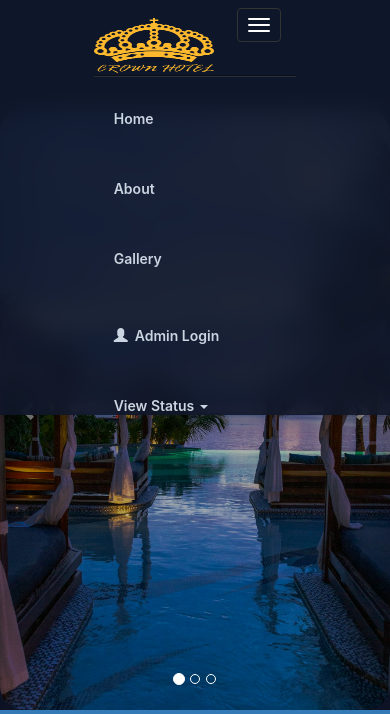
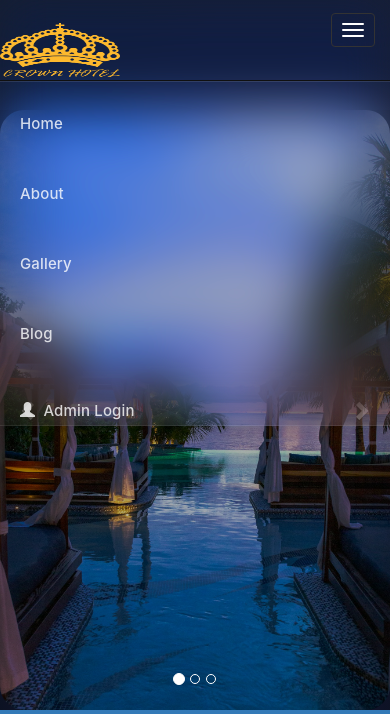
Before and after one commit to Sujal-Manandhar/Hotel-Management-System, a PHP site: page / in a window 390 px wide, after a click that opens the changed part; the page is wider, and only the part inside the window is pictured. Shown: the top 714 px of that part. Run offline with PHP 8.4, Linux system fonts and the light colour scheme; a user stored in the database is signed in; data comes from the database, SQL or seed files in the repository.

Commit message:
Create blog page and implement iPhone-style glassy navbar

```diff
--- a/Menu Bar.php
+++ b/Menu Bar.php
@@ -20,6 +20,7 @@ $eid=$_SESSION['create_account_logged_in'];
         <li><a href="index.php"title="Home">Home</a></li>
         <li><a href="about.php"title="About">About </a></li>
 		    <li><a href="image gallery.php"title="Gallery">Gallery </a></li>
+        <li><a href="blog.php"title="Blog">Blog </a></li>
       </ul>
       <ul class="nav navbar-nav navbar-right">
 
--- a/css/style.css
+++ b/css/style.css
@@ -229,36 +229,42 @@ h1, h2, h3, h4, h5, h6 {
 
 /* Override Bootstrap Navbar */
 .navbar-inverse {
-  background: rgba(15, 23, 42, 0.9) !important;
-  backdrop-filter: blur(12px);
+  background: rgba(255, 255, 255, 0.03) !important;
+  backdrop-filter: blur(25px) saturate(180%);
+  -webkit-backdrop-filter: blur(25px) saturate(180%);
   border: none !important;
-  box-shadow: 0 4px 30px rgba(0, 0, 0, 0.3);
-  transition: all 0.3s ease;
-  min-height: 80px !important;
+  border-bottom: 1px solid rgba(255, 255, 255, 0.08) !important;
+  box-shadow: 0 4px 30px rgba(0, 0, 0, 0.2);
+  transition: all 0.4s cubic-bezier(0.4, 0, 0.2, 1);
+  min-height: 70px !important;
+  padding: 5px 0 !important;
+}
+
+.navbar-inverse .navbar-brand {
+  color: #fff !important;
+  font-family: 'Outfit', sans-serif;
+  font-weight: 800;
+  font-size: 26px;
+  letter-spacing: -0.03em;
+  padding: 15px 15px !important;
   display: flex !important;
   align-items: center !important;
 }
 
-.navbar-inverse .navbar-brand {
-  color: var(--text-primary) !important;
-  font-family: 'Outfit', sans-serif;
-  font-weight: 800;
-  font-size: 28px;
-  letter-spacing: 1px;
-  padding: 20px 15px !important;
-}
-
 .navbar-inverse .navbar-nav>li>a {
-  color: var(--text-secondary) !important;
-  font-weight: 600;
+  color: rgba(255, 255, 255, 0.8) !important;
+  font-weight: 500;
+  font-size: 15px;
   padding: 25px 20px !important;
   transition: all 0.3s ease;
+  letter-spacing: 0.01em;
 }
 
 .navbar-inverse .navbar-nav>li>a:hover {
-  color: var(--accent-color) !important;
-  background: rgba(255, 255, 255, 0.05) !important;
+  color: #fff !important;
+  background: rgba(255, 255, 255, 0.08) !important;
   text-decoration: none !important;
+  border-radius: 12px;
 }
 
 a:hover, a:focus {
```
Also changed, not shown: blog.php (added, +76 -0 lines).
